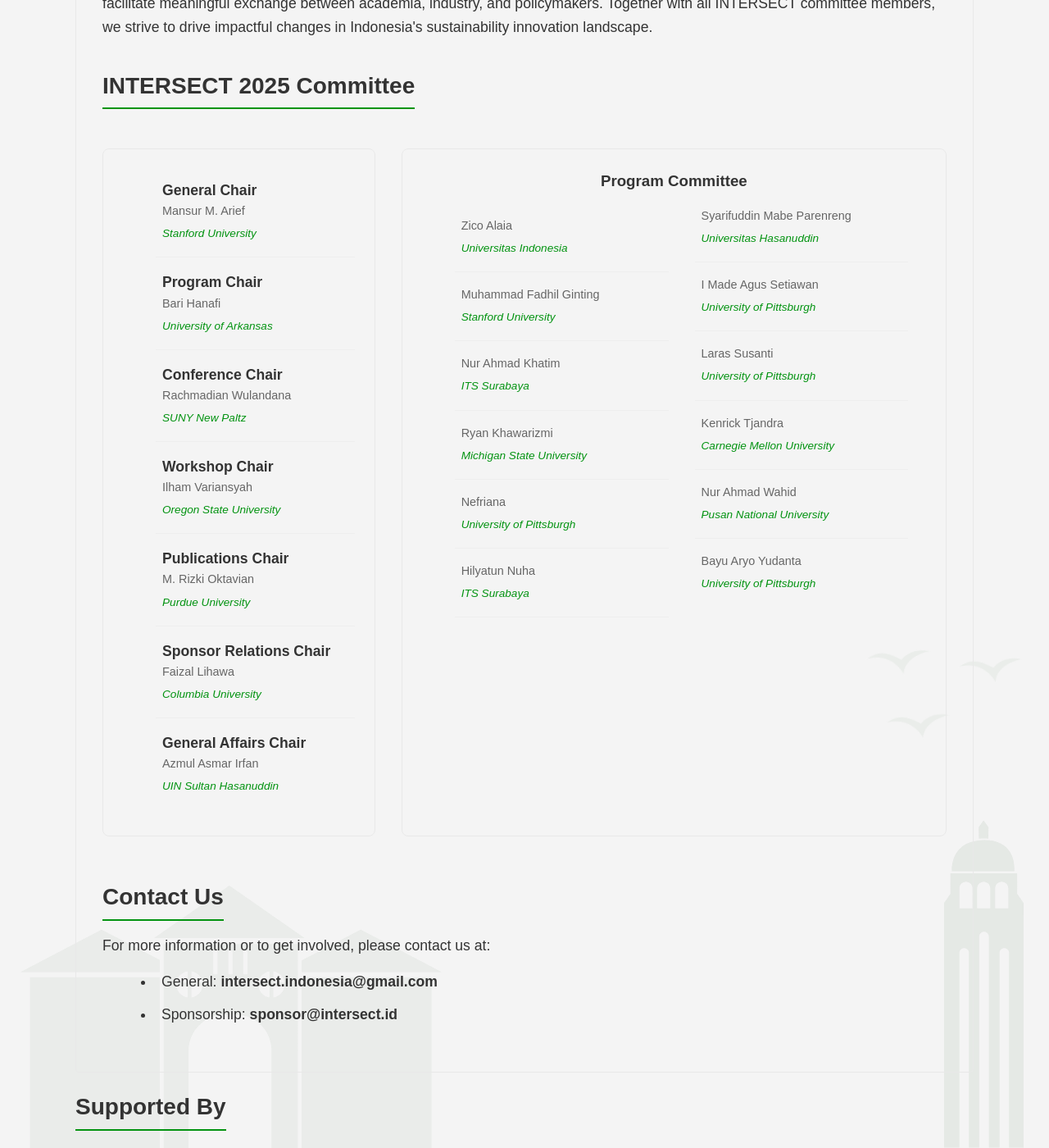
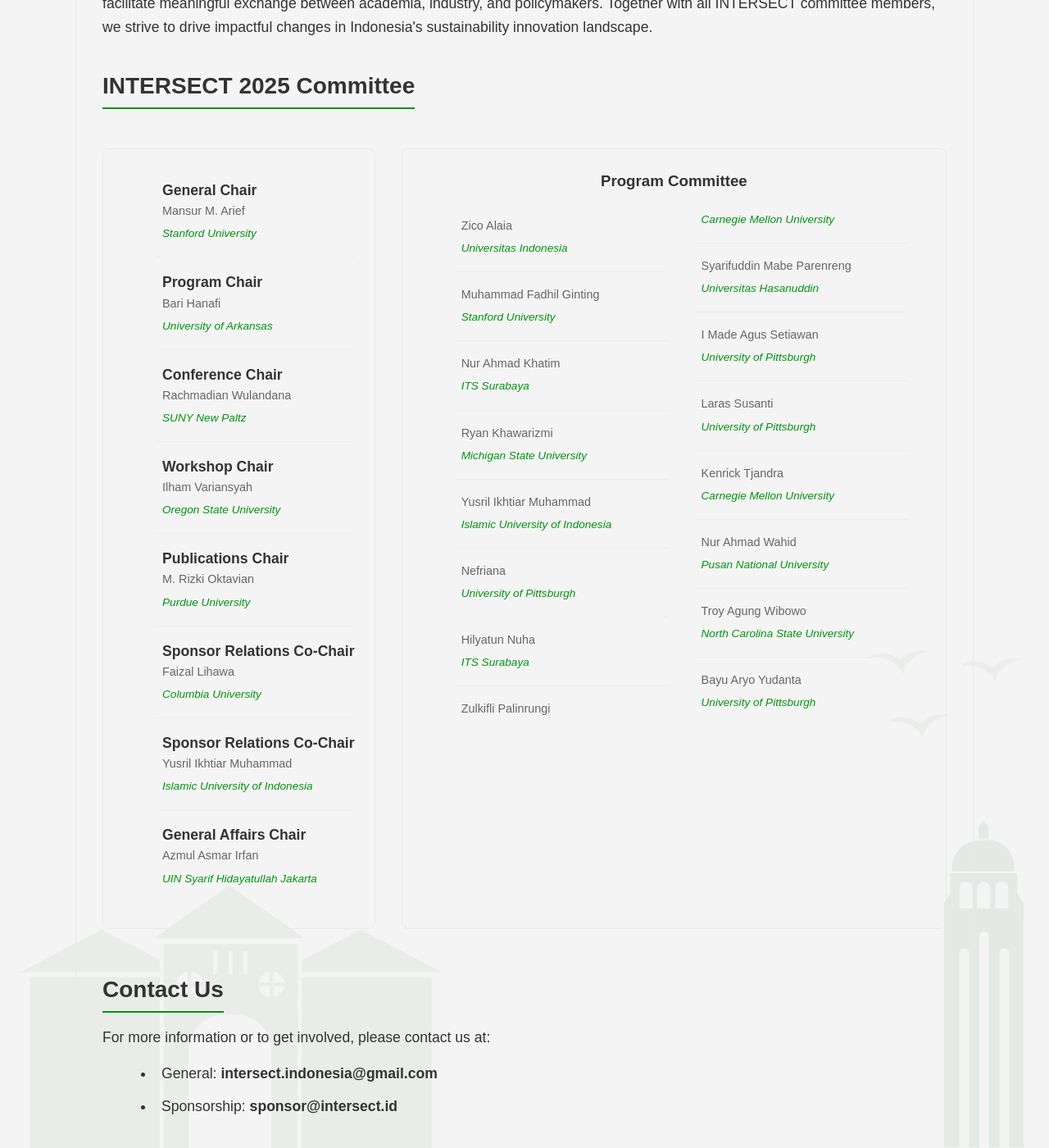
Before and after one commit to intersectID/intersectID.github.io, a Jekyll site: the page built from index.md, in a window 1280 px wide and 1400 px high, scrolled down 4983 px. Shown: the whole window at 82% size. Built offline with Jekyll 4.4.1, drawn with Linux system fonts in a browser that asks for light colours.

Commit message:
Added PC and committee

```diff
--- a/index.md
+++ b/index.md
@@ -365,14 +365,19 @@
                 <span class="committee-affiliation">Purdue University</span>
             </li>
             <li class="committee-item">
-                <span class="committee-role">Sponsor Relations Chair</span>
+                <span class="committee-role">Sponsor Relations Co-Chair</span>
                 <span class="committee-name">Faizal Lihawa</span>
                 <span class="committee-affiliation">Columbia University</span>
             </li>
             <li class="committee-item">
+                <span class="committee-role">Sponsor Relations Co-Chair</span>
+                <span class="committee-name">Yusril Ikhtiar Muhammad</span>
+                <span class="committee-affiliation">Islamic University of Indonesia</span>
+            </li>
+            <li class="committee-item">
                 <span class="committee-role">General Affairs Chair</span>
                 <span class="committee-name">Azmul Asmar Irfan</span>
-                <span class="committee-affiliation">UIN Sultan Hasanuddin</span>
+                <span class="committee-affiliation">UIN Syarif Hidayatullah Jakarta</span>
             </li>
         </ul>
     </div>
@@ -397,12 +402,20 @@
                 <span class="committee-affiliation">Michigan State University</span>
             </li>
             <li class="committee-item">
+                <span class="committee-name">Yusril Ikhtiar Muhammad</span>
+                <span class="committee-affiliation">Islamic University of Indonesia</span>
+            </li>
+            <li class="committee-item">
                 <span class="committee-name">Nefriana</span>
                 <span class="committee-affiliation">University of Pittsburgh</span>
             </li>
             <li class="committee-item">
                 <span class="committee-name">Hilyatun Nuha</span>
                 <span class="committee-affiliation">ITS Surabaya</span>
+            </li>
+            <li class="committee-item">
+                <span class="committee-name">Zulkifli Palinrungi</span>
+                <span class="committee-affiliation">Carnegie Mellon University</span>
             </li>
             <li class="committee-item">
                 <span class="committee-name">Syarifuddin Mabe Parenreng</span>
@@ -423,6 +436,10 @@
             <li class="committee-item">
                 <span class="committee-name">Nur Ahmad Wahid</span>
                 <span class="committee-affiliation">Pusan National University</span>
+            </li>
+            <li class="committee-item">
+                <span class="committee-name">Troy Agung Wibowo</span>
+                <span class="committee-affiliation">North Carolina State University</span>
             </li>
             <li class="committee-item">
                 <span class="committee-name">Bayu Aryo Yudanta</span>
```
Also changed, not shown: resources.md (deleted, +0 -122 lines), 1 other file.
